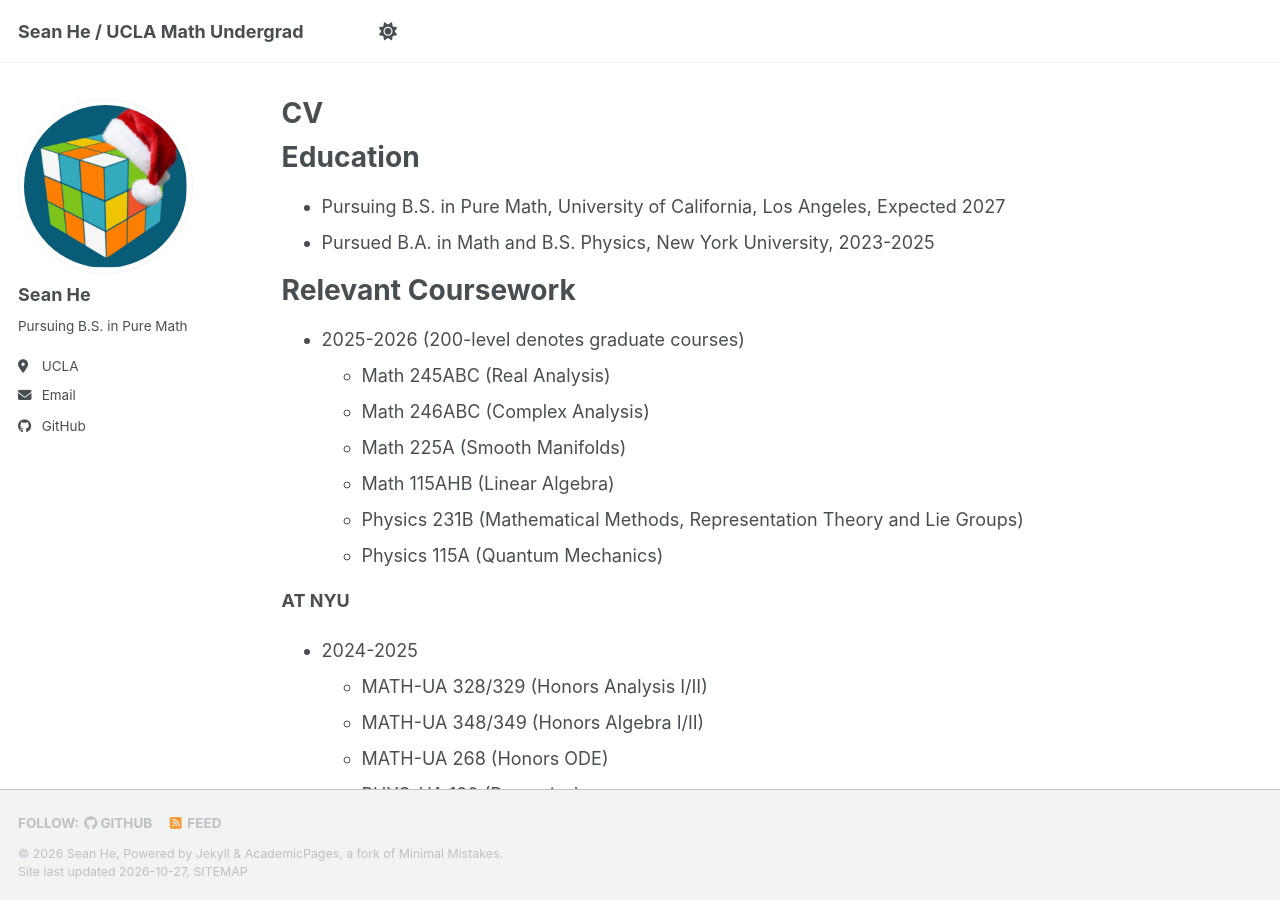
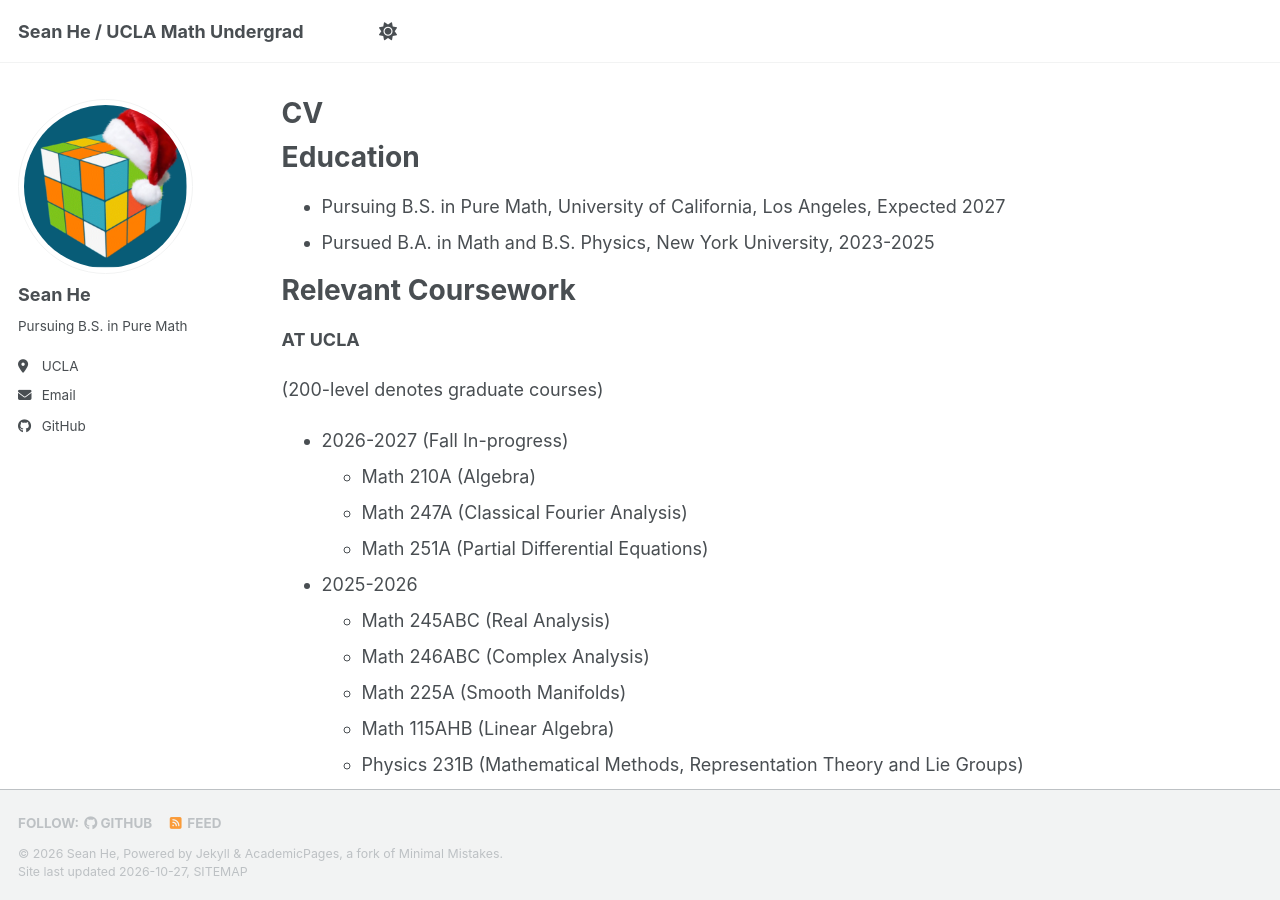
Before and after one commit to mathmaniac88/mathmaniac88.github.io, a Jekyll site: the page built from _pages/cv.md, in a window 1280 px wide and 900 px high. Built offline with Jekyll 4.4.1, drawn with Linux system fonts in a browser that asks for light colours; a style sheet for code colours, icons or effects is not loaded.

Commit message:
Update cv.md

```diff
--- a/_pages/cv.md
+++ b/_pages/cv.md
@@ -16,7 +16,16 @@
 
 Relevant Coursework
 ======
-* 2025-2026 (200-level denotes graduate courses)
+**AT UCLA**
+
+(200-level denotes graduate courses)
+
+* 2026-2027 (Fall In-progress)
+  * Math 210A (Algebra)
+  * Math 247A (Classical Fourier Analysis)
+  * Math 251A (Partial Differential Equations)
+
+* 2025-2026
   * Math 245ABC (Real Analysis)
   * Math 246ABC (Complex Analysis)
   * Math 225A (Smooth Manifolds)
```
